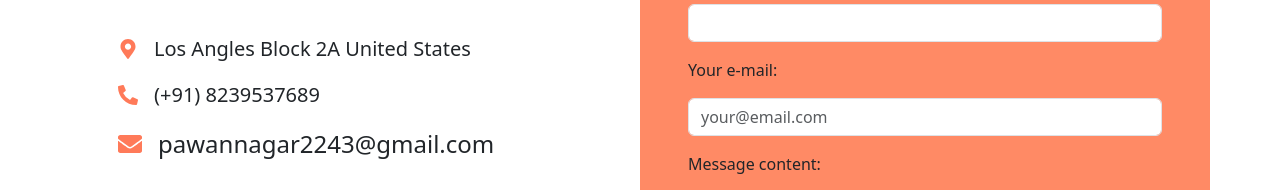
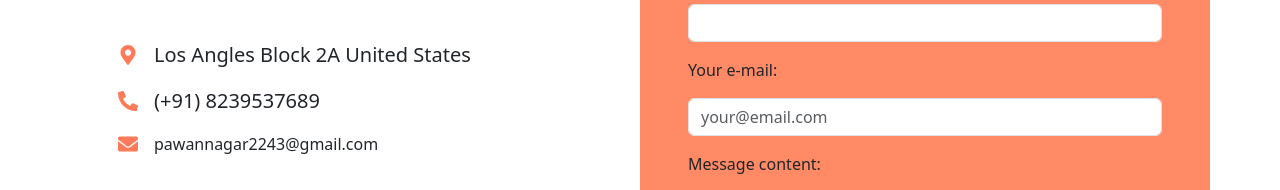
Before and after one commit to pawannagar2243-ctrl/Booking-website, a React (Vite) app in the folder frontend/: page /Contact in a window 1280 px wide. Shown: the part 780-970 px from the top of the page. Built offline with nearby package versions, Linux system fonts and the light colour scheme.

Commit message:
Fix styling and structure in Contact component

```diff
--- a/frontend/src/Contact.jsx
+++ b/frontend/src/Contact.jsx
@@ -133,7 +133,7 @@ const handleSubmit = async (e) => {
               Let's Get In Touch
             </h2>
 
-            <div className="mt-4"data-aos="fade-right">
+            <div className="mt-4 w-100"data-aos="fade-right">
 
               <p className="d-flex align-items-center gap-3 fs-5">
                 <FaMapMarkerAlt color="#ff7a59" />
@@ -145,8 +145,8 @@ const handleSubmit = async (e) => {
                 (+91) 8239537689
               </p>
 
-              <p className="d-flex align-items-center gap-3 fs-4 w-100">
-                <FaEnvelope color="#ff7a59" />
+              <p className="d-flex align-items-center gap-3">
+                <FaEnvelope color="#ff7a59"className="fs-5" />
                 pawannagar2243@gmail.com
               </p>
 
```
